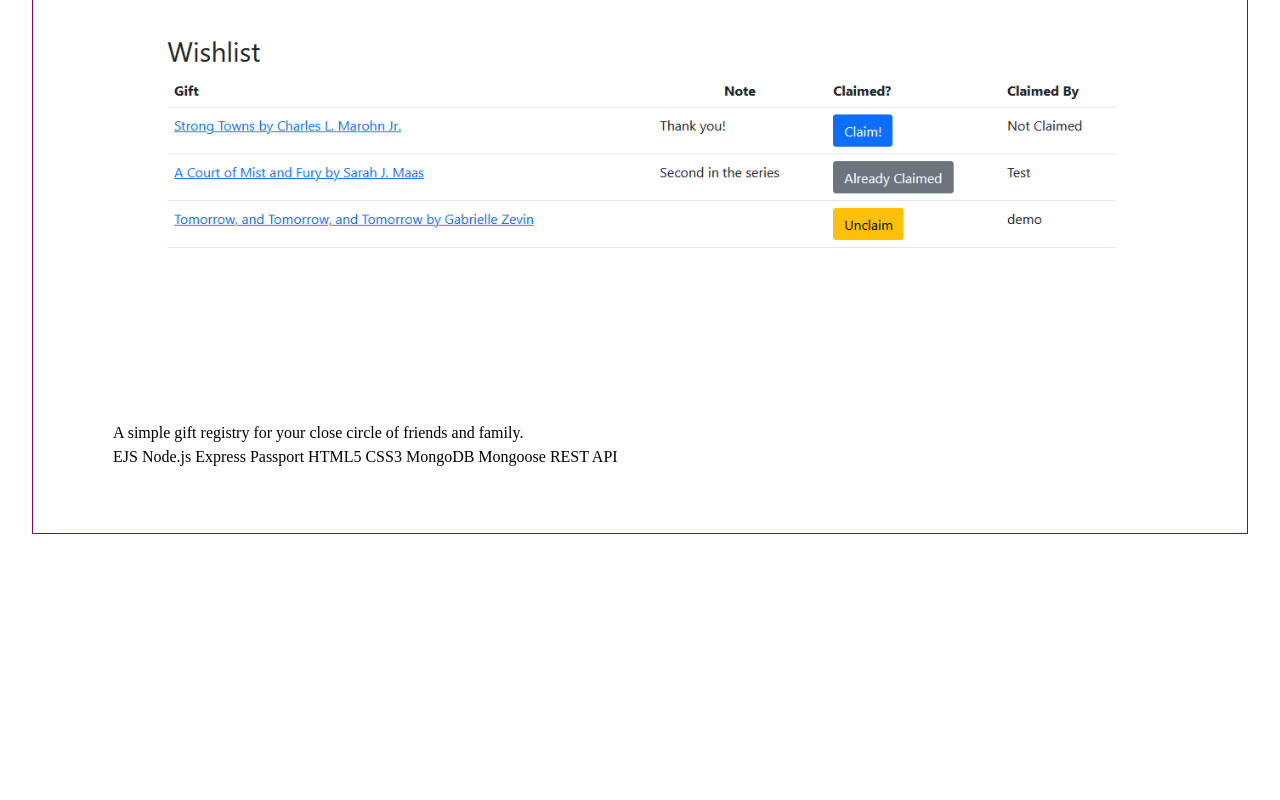
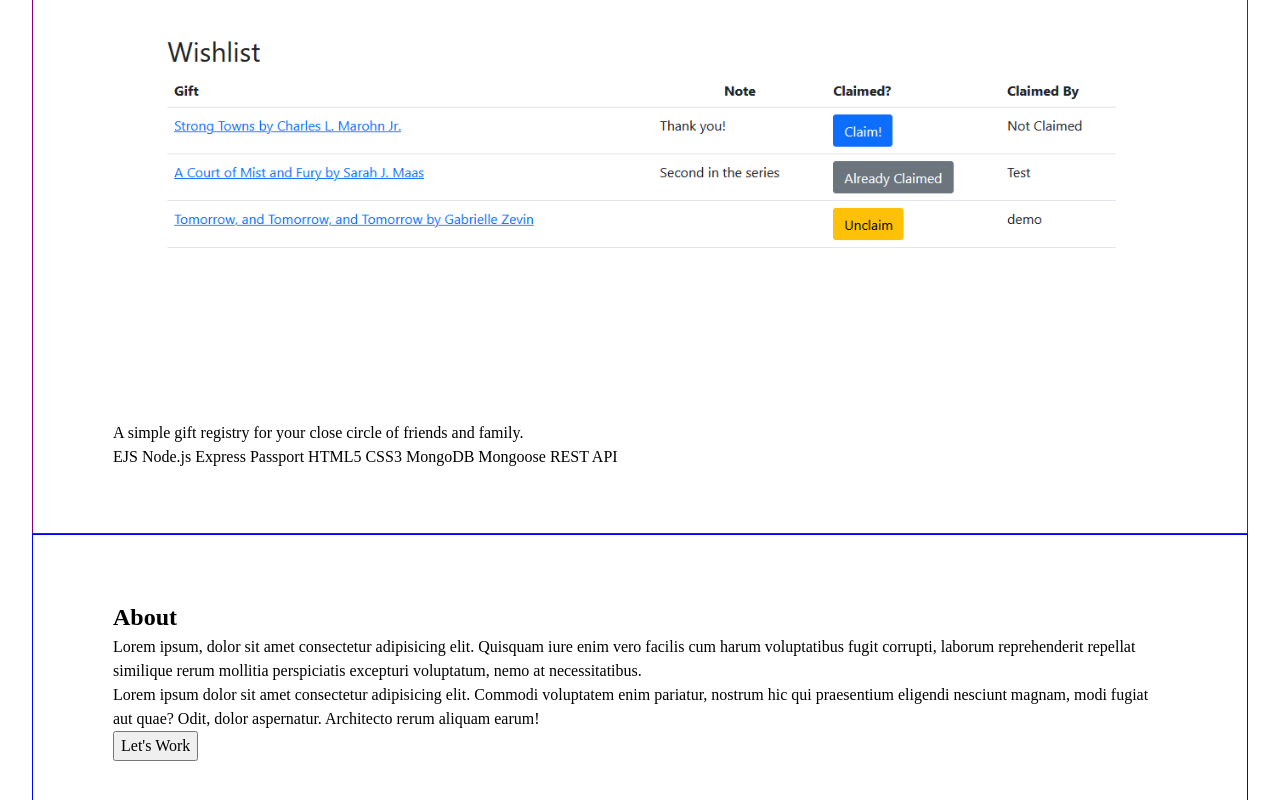
Before and after one commit to drebel/first-portfolio, a React (Vite) app: page / in a window 1280 px wide. Shown: the part 720-1520 px from the top of the page. Before the commit the page ends 1286 px from the top, so only its background shows below. Built offline with nearby package versions, Linux system fonts and the light colour scheme.

Commit message:
rough about

```diff
--- a/src/App.css
+++ b/src/App.css
@@ -37,3 +37,7 @@ section{
 .work{
   border: 1px purple solid;
 }
+
+.about{
+  border: 1px blue solid;
+}
--- a/src/App.jsx
+++ b/src/App.jsx
@@ -2,6 +2,7 @@ import './App.css'
 import Header from './components/Header.jsx'
 import Hero from './components/Hero.jsx'
 import Work from './components/Work.jsx'
+import About from './components/About.jsx'
 
 function App() {
 
@@ -10,6 +11,7 @@ function App() {
       <Header />
       <Hero />
       <Work />
+      <About />
       {/* <Hero />
       <Work />
       <Contact />
--- /dev/null
+++ b/src/components/About.jsx
@@ -0,0 +1,14 @@
+
+export default function About(){
+
+    return (
+        <>
+        <section className="about">
+            <h2>About</h2>
+            <p>Lorem ipsum, dolor sit amet consectetur adipisicing elit. Quisquam iure enim vero facilis cum harum voluptatibus fugit corrupti, laborum reprehenderit repellat similique rerum mollitia perspiciatis excepturi voluptatum, nemo at necessitatibus.</p>
+            <p>Lorem ipsum dolor sit amet consectetur adipisicing elit. Commodi voluptatem enim pariatur, nostrum hic qui praesentium eligendi nesciunt magnam, modi fugiat aut quae? Odit, dolor aspernatur. Architecto rerum aliquam earum!</p>
+            <button>Let's Work</button>
+        </section>
+        </>
+    )
+}
```
